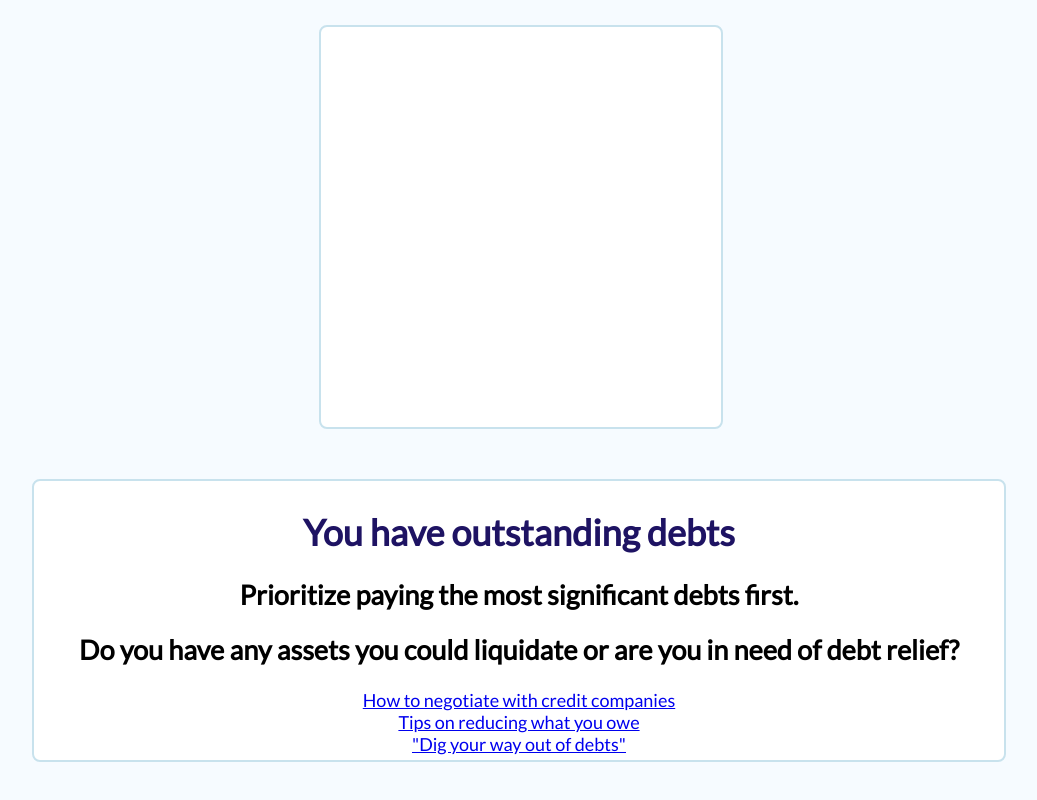
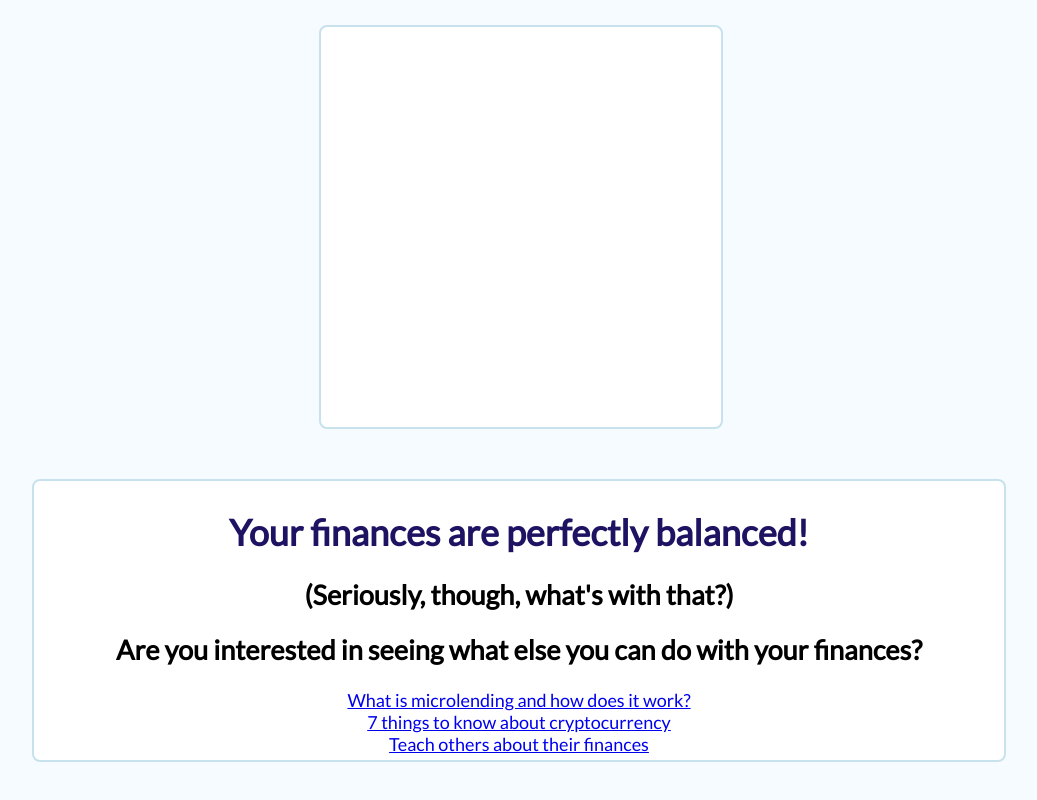
Before and after one commit to Aviakubo/frontend-fin-team-six, a React (Create React App) app: page / in a window 1280 px wide. Shown: the part 1381-2181 px from the top of the page, without its empty margins (121-1158 px from the left). Built offline with nearby package versions, Linux system fonts and the light colour scheme; a web font is replaced by a local one.

Commit message:
Adding extra function block in Results for balanced-finances edge case?

```diff
--- a/src/components/Results.js
+++ b/src/components/Results.js
@@ -2,7 +2,7 @@ import {useState} from "react";
 
 
 function Results({assetValues, incValues, expValues, debtValues}){
-    let totalAssetAmount = 0;
+   let totalAssetAmount = 0;
   let totalIncAmount = 0;
   let totalExpAmount = 0;
   let totalDebtAmount = 0;
@@ -56,36 +56,35 @@ function Results({assetValues, incValues, expValues, debtValues}){
                     <br />
                     <a href="https://www.investopedia.com/articles/pf/07/disposable_income.asp" target="#" >Increasing your disposable income</a>
                     <br />
-                    <a href="https://www.indeed.com/career-advice/pay-salary/passive-income-opportunities" target="#" >"Passive income opportunities"</a>
+                    <a href="https://www.indeed.com/career-advice/pay-salary/passive-income-opportunities" target="#" >Passive income opportunities</a>
                 </div>
             )
         } else if(incomeTtl > assetsTtl + expensesTtl + debtsTtl) {
             return (
                 <div className='results'>
                     <h1 className='final-category'>Nice finances!</h1>
-                    <h2 className='advice'> consider the 70-20-10 rule for handling costs and savings, and putting more funds into long-term assets or properties!</h2>
+                    <h2 className='advice'> Consider the 70-20-10 rule for handling costs and savings, and putting more funds into long-term assets or properties!</h2>
                     <a href="https://www.investopedia.com/articles/basics/06/invest1000.asp" target="#" >How to start investing</a>
                     <br />
                     <a href="https://www.investopedia.com/articles/pf/09/high-yield-savings-account.asp" target="#" >What is a high-yield savings account?</a>
                     <br />
-                    <a href="https://acumenwealth.com/16-most-important-assets-that-will-increase-your-net-worth/" target="#" >"Increasing your net worth with assets"</a>
+                    <a href="https://acumenwealth.com/16-most-important-assets-that-will-increase-your-net-worth/" target="#" >Increasing your net worth with assets</a>
 
                 </div>
             )
         } else if (expensesTtl > incomeTtl + assetsTtl + debtsTtl){
             return (
                 <div className='results'>
-                    <h1 className='final-category'>"Your expenses are high!</h1>
+                    <h1 className='final-category'>Your expenses are high!</h1>
                     <h2 className='advice'> Consider the 50-30-20 rule, and reduce non-essential spending. Are you interested in financial literacy or other ways to handle costs?</h2>
                     <a href="https://www.clevergirlfinance.com/blog/ways-to-stop-buying-crap-you-dont-need/" target="#" >Ways to avoid unneeded purchases</a>
                     <br />
                     <a href="https://www.khanacademy.org/college-careers-more/personal-finance/pf-saving-and-budgeting/tips-for-tracking-and-saving-money/v/ways-to-save-money-on-your-monthly-bills" target="#" >Reducing your monthly bills</a>
                     <br />
-                    <a href="https://www.khanacademy.org/college-careers-more/personal-finance/pf-saving-and-budgeting" target="#" >"Personal finance, saving, and budgeting"</a>
+                    <a href="https://www.khanacademy.org/college-careers-more/personal-finance/pf-saving-and-budgeting" target="#" >Personal finance, saving, and budgeting</a>
                 </div>
             )
-        // } else if (debtsTtl < incomeTtl + expensesTtl + assetsTtl){
-        } else {
+        } else if (debtsTtl > incomeTtl + expensesTtl + assetsTtl){
             return (
                 <div className='results'>
                     <h1 className='final-category'>You have outstanding debts</h1>
@@ -95,7 +94,20 @@ function Results({assetValues, incValues, expValues, debtValues}){
                     <br />
                     <a href="https://consumer.westchestergov.com/financial-education/credit-and-debt-management/tips-to-reduce-your-debt" target="#" >Tips on reducing what you owe</a>
                     <br />
-                    <a href="https://www.investopedia.com/personal-finance/digging-out-of-debt/" target="#" >"Dig your way out of debts"</a>
+                    <a href="https://www.investopedia.com/personal-finance/digging-out-of-debt/" target="#" >Dig your way out of debts</a>
+                </div>
+            )
+        } else {
+            return (
+                <div className='results'>
+                    <h1 className='final-category'>Your finances are perfectly balanced!</h1>
+                    <h2 className='advice'> (Seriously, though, what's with that?)</h2>
+                    <h2 className='advice'> Are you interested in seeing what else you can do with your finances?</h2>
+                    <a href="https://www.investopedia.com/articles/personal-finance/040715/what-microlending-and-how-does-it-work.asp" target="#">What is microlending and how does it work?</a>
+                    <br />
+                    <a href="https://www.nerdwallet.com/article/investing/cryptocurrency-7-things-to-know" target="#">7 things to know about cryptocurrency</a>
+                    <br />
+                    <a href="https://www.investopedia.com/teach-others-about-finances-5217599" target="#" >Teach others about their finances</a>
                 </div>
             )
         }
@@ -107,12 +119,6 @@ function Results({assetValues, incValues, expValues, debtValues}){
     return(
         <>
             {finResults()}
-            {/* {userMsg}
-            {userNetWorth}
-            {userAdvice}
-            <Link name="userLink1" to='google.com'>Google</Link>
-            <Link name="userLink2" to='google.com'>Google</Link>
-            <Link name="userLink3" to='google.com'>Google</Link>								 */}
         </>
     )
 
```
